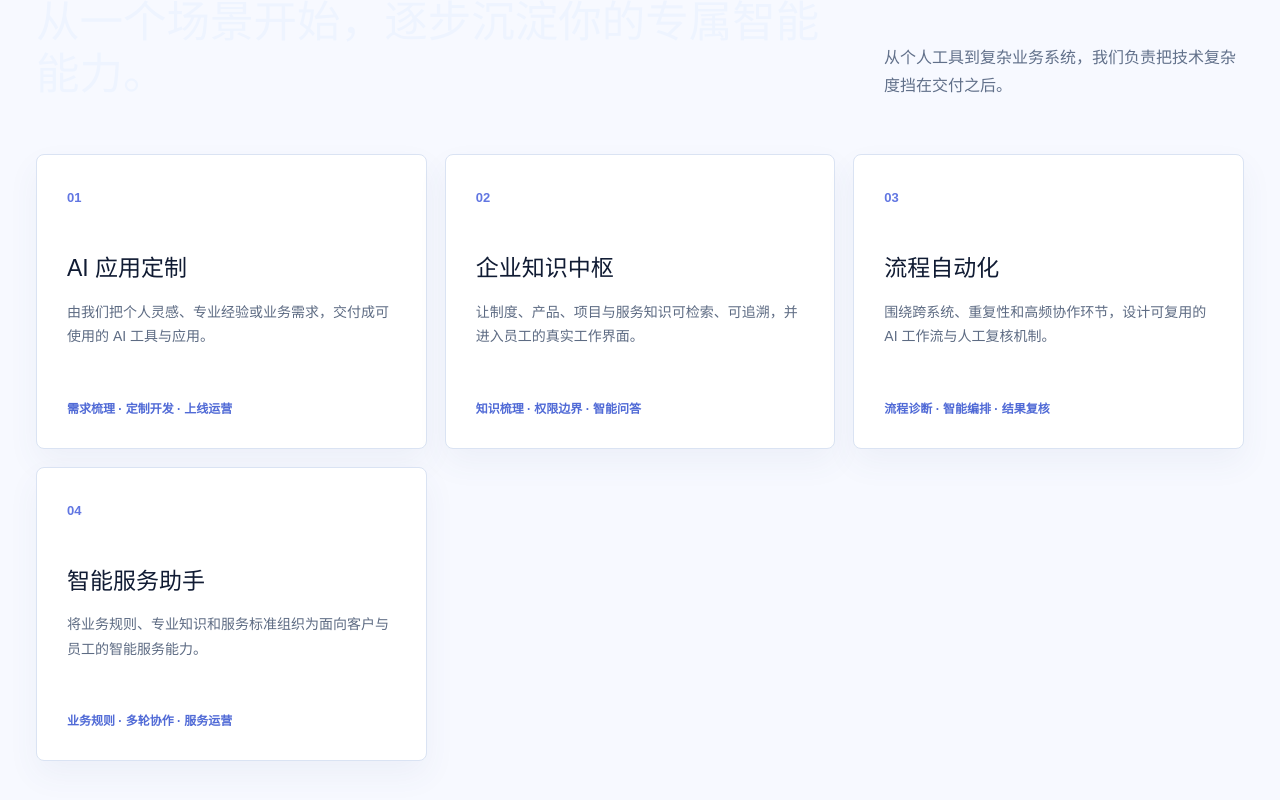
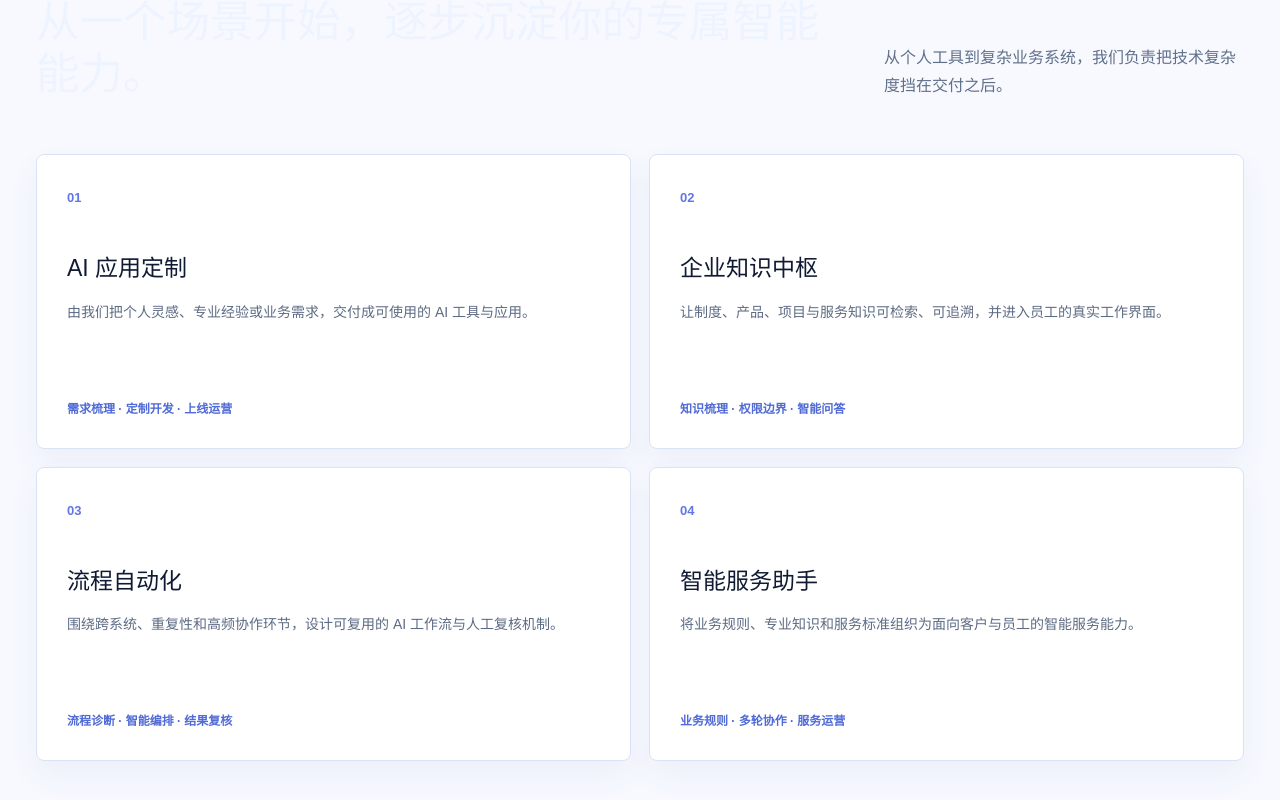
Before and after one commit to lucifer688688-ctrl/lucifer688688-ctrl.github.io, a Next.js app: page /v2 in a window 1280 px wide. Shown: the part 1800-2600 px from the top of the page. Built offline with nearby package versions, Linux system fonts and the light colour scheme.

Commit message:
style: arrange solution cards in a two-by-two grid

```diff
--- a/app/v2/page.module.css
+++ b/app/v2/page.module.css
@@ -40,7 +40,7 @@
 .appAudience strong { color: #263550; font-size: 17px; line-height: 1.6; }
 .solutions { width: min(1320px, calc(100% - 72px)); margin: 0 auto; padding: 92px 0 104px; }
 .headingCopy { max-width: 360px; margin: 0; color: #61708a; line-height: 1.75; }
-.solutionGrid { display: grid; grid-template-columns: repeat(3, 1fr); gap: 18px; margin-top: 54px; }
+.solutionGrid { display: grid; grid-template-columns: repeat(2, minmax(0, 1fr)); gap: 18px; margin-top: 54px; }
 .solutionCard { min-height: 285px; padding: 30px; border: 1px solid #dae3f3; border-radius: 8px; background: #fff; box-shadow: 0 14px 32px rgba(75, 93, 135, 0.06); transition: transform 160ms ease, box-shadow 160ms ease; }
 .solutionCard:hover { transform: translateY(-4px); box-shadow: 0 20px 42px rgba(75, 93, 135, 0.12); }
 .solutionIndex { color: #6176e2; font-size: 13px; font-weight: 800; }
```
Also changed, not shown: 9 other files (tests, documents, lock files or other folders).
